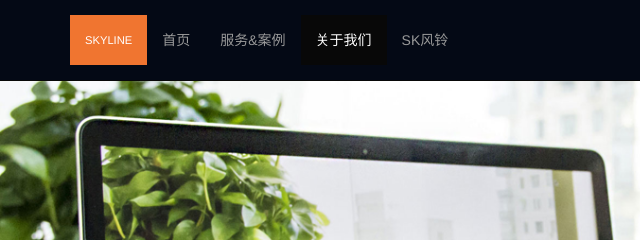
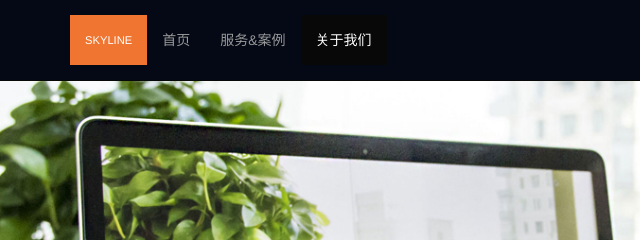
Before and after one commit to skylinemedia/us, a plain HTML site: page aboutus.html in a window 1280 px wide. Shown: the top 240 px of the page, 0-640 px from the left. Drawn offline with Linux system fonts and the light colour scheme; a script that the page names is missing.

Commit message:
removed skfl.mobi

```diff
--- a/aboutus.html
+++ b/aboutus.html
@@ -51,9 +51,6 @@
             </li>
             <li class="active">
               <a href="./aboutus.html">关于我们</a>
-            </li>
-            <li>
-              <a href="http://www.skfl.mobi/" target="_blank">SK风铃</a>
             </li>
           </ul>
           <ul class="nav navbar-nav navbar-right">
```
Also changed, not shown: index.html (+0 -3 lines), service.html (+0 -3 lines).
